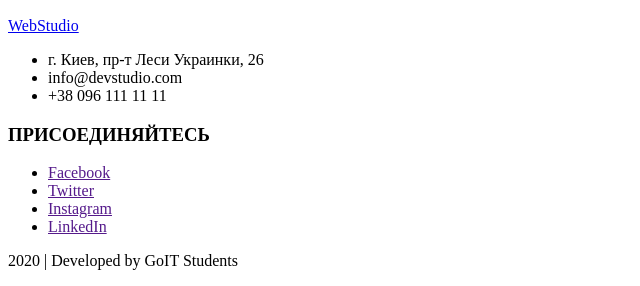
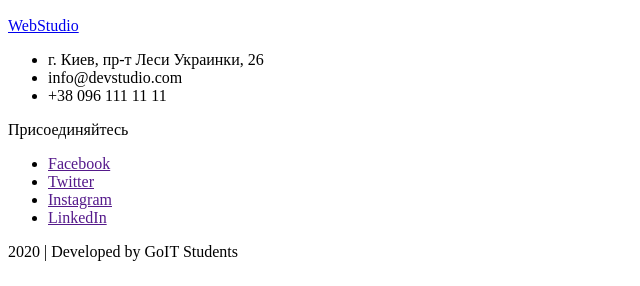
Before and after one commit to Viktor92-sv/goit-markup-hw-01, a plain HTML site: page index.html in a window 1280 px wide. Shown: the part 4703-4989 px from the top of the page, without its empty margins (0-640 px from the left). Drawn offline with Linux system fonts and the light colour scheme.

Commit message:
Update index.html

```diff
--- a/index.html
+++ b/index.html
@@ -148,7 +148,7 @@
     </main>
 
     <footer>
-
+        <div>
             <!--контакты-->
             <div>
                 <a href="./index.html">WebStudio</a>
@@ -161,7 +161,7 @@
 
             <!--соцсети-->
             <div>
-            <h3>ПРИСОЕДИНЯЙТЕСЬ</h3>
+                <p>Присоединяйтесь</p>
                 <ul>
                     <li><a href="" aria-label="Ссылка на Facebook">Facebook</a></li>
                     <li><a href="" aria-label="Ссылка на Twitter">Twitter</a></li>
@@ -170,6 +170,7 @@
                 </ul>
             </div>
             <p>2020 | Developed by GoIT Students</p>
+        </div>
     </footer>
 </body>
 
```
Lines whose indentation alone changed are shown as unchanged.
